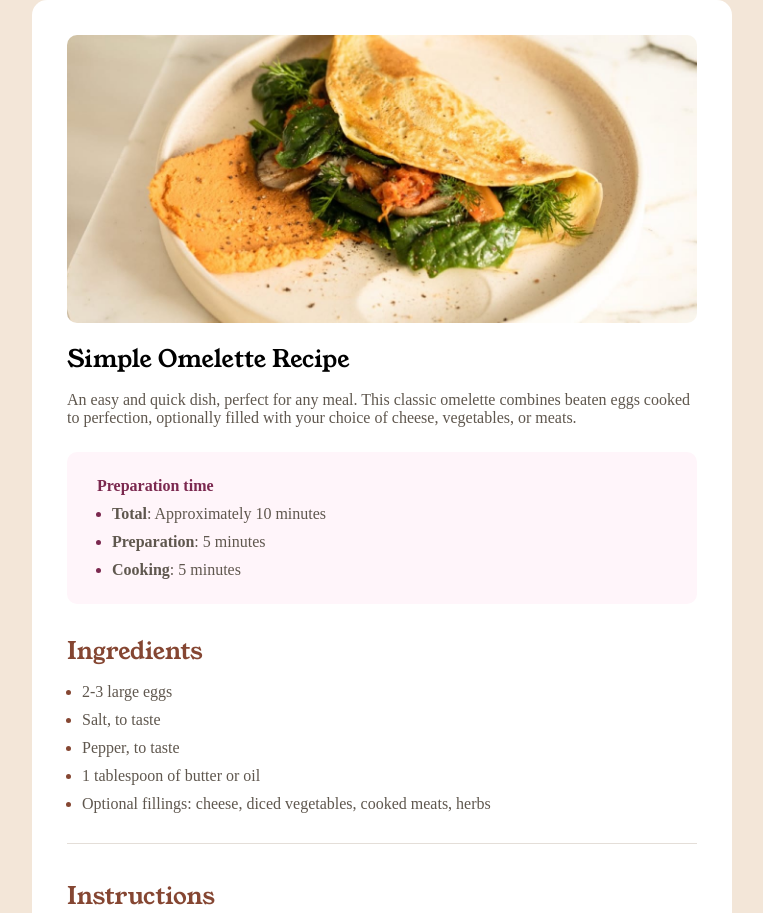
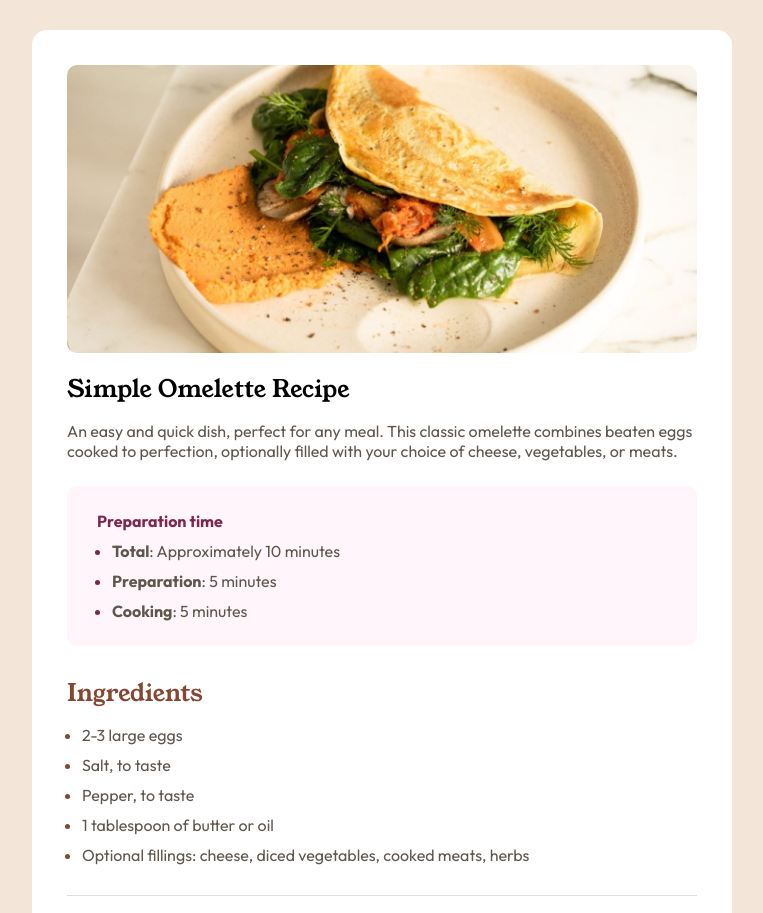
Before and after one commit to mamartam/recipe-page, a plain HTML site: page index.html in a window 1280 px wide. Shown: the top 913 px of the page, without its empty margins (258-1021 px from the left). Drawn offline with Linux system fonts and the light colour scheme.

Commit message:
Update main.css add mobile-first approach

```diff
--- a/css/main.css
+++ b/css/main.css
@@ -4,17 +4,23 @@
   padding: 0;
 }
 body {
-  background-color: hsl(30, 54%, 90%);
   display: flex;
   justify-content: center;
-  margin: 30px 10px
   font-family: "Outfit", sans-serif;
 }
 main {
   background-color: hsl(0, 0%, 100%);
-  max-width: 700px;
+  max-width: 100wh;
   border-radius: 15px;
-  padding: 35px;
+}
+.general-information,
+.ingredients,
+.instructions,
+.nutrition {
+  padding: 0px 35px 0px 35px;
+}
+.nutrition {
+  padding-bottom: 35px;
 }
 p {
   font-size: 16px;
@@ -35,15 +41,14 @@ h1 + p {
 }
 .image-container img {
   width: 100%;
-  border-radius: 10px;
 }
 .preparation-time {
   background-color: hsl(330, 100%, 98%);
-  padding-left: 30px;
-  padding-top: 25px;
+  padding-left: 20px;
+  padding-top: 20px;
   padding-bottom: 15px;
   border-radius: 10px;
-  margin-top: 25px;
+  margin-top: 20px;
 }
 .preparation-time p {
   color: hsl(332, 51%, 32%);
@@ -82,7 +87,7 @@ h2 {
 hr {
   border: none;
   border-top: 1px solid hsl(30, 18%, 87%);
-  margin: 20px 0;
+  margin: 20px 35px;
 }
 .instructions ol {
   padding-left: 15px;
@@ -111,3 +116,57 @@ table tr td:nth-child(2) {
 table tr:last-child td {
   border-bottom: none;
 }
+
+@media (min-width: 600px) {
+  body {
+    background-color: hsl(30, 54%, 90%);
+    margin: 30px 10px;
+  }
+  main {
+    max-width: 700px;
+    padding: 35px;
+  }
+  .general-information,
+  .ingredients,
+  .instructions,
+  .nutrition {
+    padding: 0;
+  }
+  h1 {
+    margin-top: 15px;
+  }
+  .image-container img {
+    border-radius: 10px;
+  }
+  .preparation-time {
+    padding-left: 30px;
+    padding-top: 25px;
+    padding-bottom: 15px;
+    border-radius: 10px;
+    margin-top: 25px;
+  }
+  .preparation-time p {
+    padding-bottom: 10px;
+  }
+  .preparation-time ul {
+    padding-left: 15px;
+  }
+  .preparation-time ul li {
+    padding-bottom: 10px;
+  }
+  .ingredients {
+    margin-top: 15px;
+  }
+  .ingredients ul {
+    padding-left: 15px;
+  }
+  .ingredients ul li {
+    padding-bottom: 10px;
+  }
+  hr {
+    margin: 20px 0;
+  }
+  .nutrition {
+    padding-bottom: 0;
+  }
+}
```
